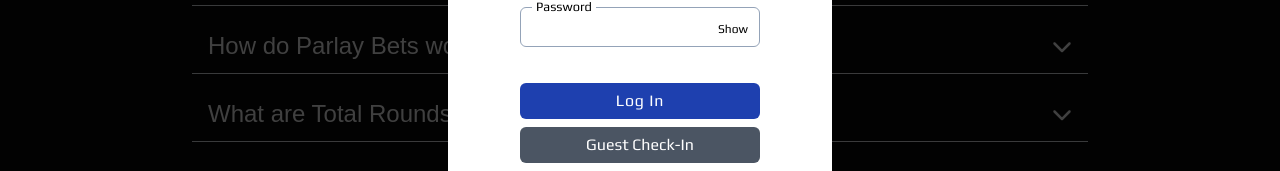
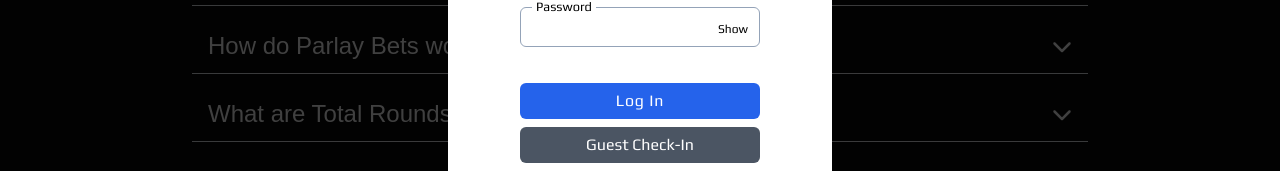
Before and after one commit to omidzed/Lets-Parlay, a React (Vite) app in the folder client/: page /faq in a window 1280 px wide. Both pictures are taken after a click on the button "Log In | Sign Up". Shown: the part 330-501 px from the top of the page. Built offline with nearby package versions, Linux system fonts and the light colour scheme; no server answers.

Commit message:
authForm styling improvements

```diff
--- a/client/src/Components/Forms/AuthForm.tsx
+++ b/client/src/Components/Forms/AuthForm.tsx
@@ -110,7 +110,7 @@ export const AuthForm = ({ action, toggleAction }: Props) => {
     label: 'absolute bottom-8 left-3 z-50 bg-white px-1 text-small',
     input: 'block w-full border border-slate-400 rounded-md mb-1 h-10 px-4',
     blueButton:
-      'transition duration-300 ease-in-out w-full tracking-wider bg-blue-800 hover:bg-blue-600 mt-4 text-white py-1.5 rounded-md cursor-pointer',
+      'transition duration-300 ease-in-out w-full tracking-wider bg-blue-600 hover:bg-blue-800 mt-4 text-white py-1.5 rounded-md cursor-pointer',
     grayButton:
       'transition duration-300 ease-in-out w-full bg-gray-600 hover:bg-gray-500 text-white px-4 py-1.5 rounded-md cursor-pointer',
   };
```
